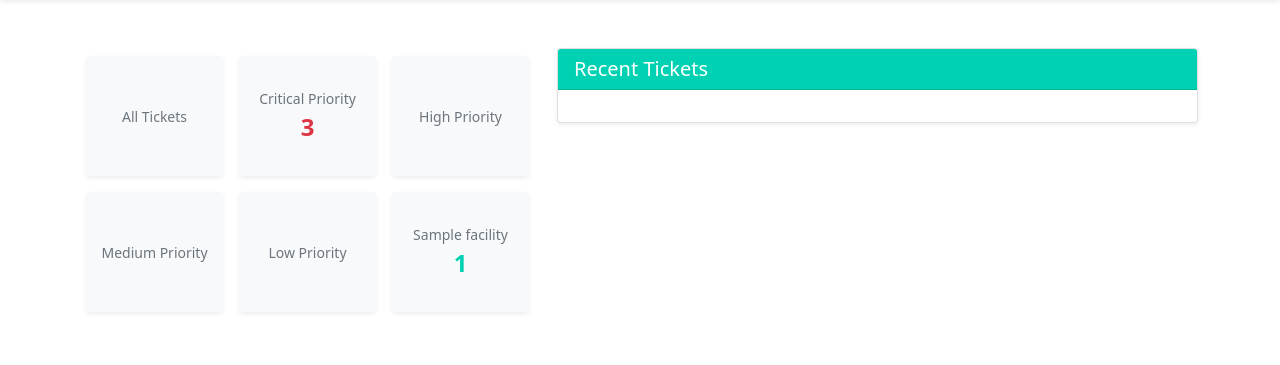
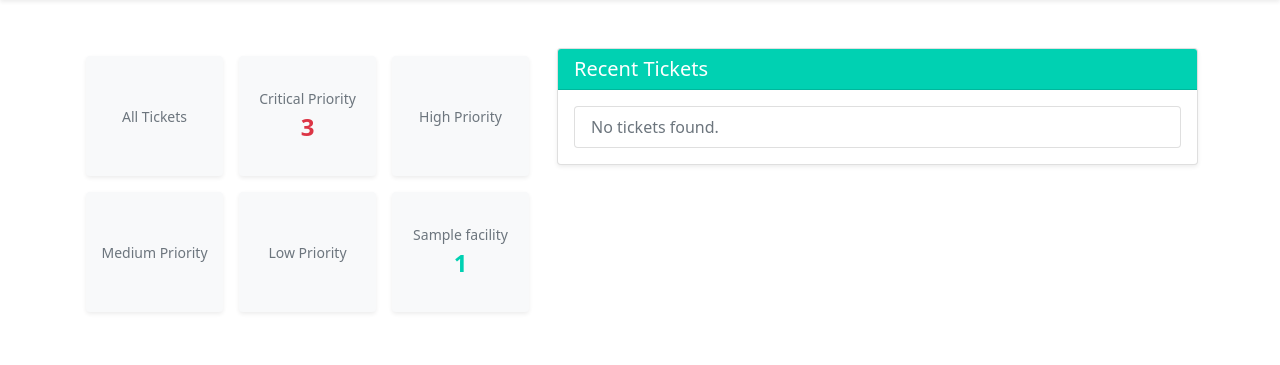
Before and after one commit to DiyanIvanov/facilityForge, a Django app: page /dashboard/ in a window 1280 px wide. Shown: the part 76-441 px from the top of the page. Run offline with Django 5.2, Linux system fonts and the light colour scheme; a user stored in the database is signed in; tables that the repository leaves empty hold one stand-in row (values such as "Sample post"); some libraries are stand-ins or nearby versions.

Commit message:
feat: add all customer tickets

```diff
--- a/templates/common/dashboard.html
+++ b/templates/common/dashboard.html
@@ -81,7 +81,21 @@
                         <h5 class="mb-0">Recent Tickets</h5>
                     </div>
                     <div class="card-body" id="ticket-list">
-                        <!-- include "tickets/partial-tickets-list.html" with tickets=recent_tickets %} -->
+                        <ul class="list-group">
+                            {% for ticket in tickets %}
+                                <li class="list-group-item d-flex justify-content-between align-items-center">
+                                    <a href="#" class="text-decoration-none text-dark flex-grow-1">
+                                        <div>
+                                            <strong>Facility: {{ ticket.facility.name }}</strong><br>
+                                            <small class="text-muted">{{ ticket.description }}</small>
+                                        </div>
+                                    </a>
+                                    <span class="badge bg-{{ ticket.priority|lower }} ms-3">{{ ticket.priority }}</span>
+                                </li>
+                            {% empty %}
+                                <li class="list-group-item text-muted">No tickets found.</li>
+                            {% endfor %}
+                        </ul>
                     </div>
                 </div>
             </div>
```
